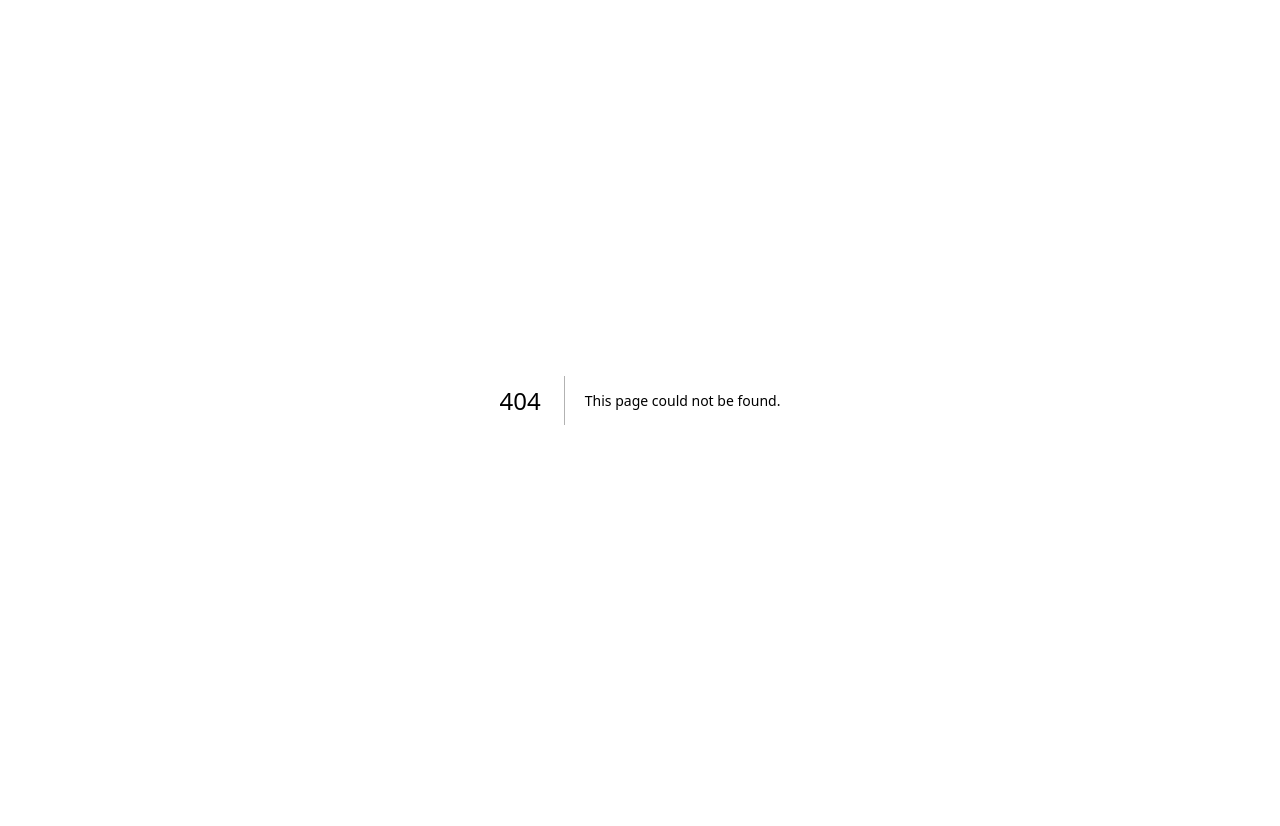
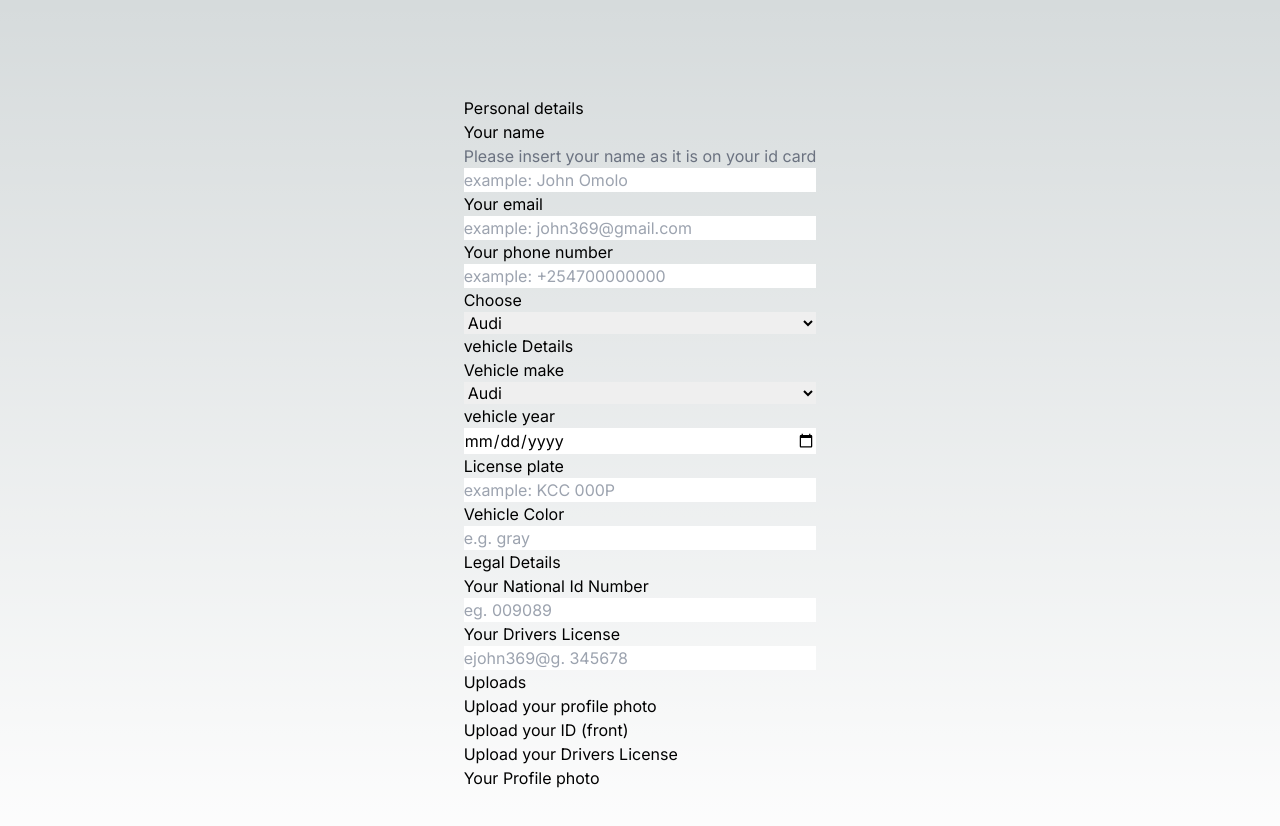
Before and after one commit to muthee-p/unicab, a Next.js app: page /driver in a window 1280 px wide. Before the commit this address had no page. Shown: the top 826 px of the page. Before the commit the page ends 800 px from the top, so only its background shows below. Built offline with nearby package versions, Linux system fonts and the light colour scheme.

Commit message:
the start

```diff
--- /dev/null
+++ b/app/driver/page.tsx
@@ -0,0 +1,50 @@
+const Driver = () => {
+	return(
+		<div className='flex min-h-screen flex-col items-center justify-between p-24'>
+		<form className='flex flex-col'>
+		<label> Personal details</label>
+		<label>Your name</label>
+		<span className='text-gray-500'>Please insert your name as it is on your id card</span>
+			<input type='text' placeholder='example: John Omolo' />
+		<label>Your email</label>
+			<input type='email' placeholder='example: john369@gmail.com' />
+		<label>Your phone number</label>
+			<input type='number' placeholder='example: +254700000000' />
+
+		<label>Choose</label>
+			<select>
+				<option value="Car">Audi</option>
+				<option value="option1">BodaBoda</option>
+			</select>
+		<label>vehicle Details</label>
+		<label>Vehicle make</label>
+			<select>
+  				<option value="option1">Audi</option>
+  				<option value="option1">Suzuki</option>
+  				<option value="option2">Toyota</option>
+ 				<option value="option3">Volkwagen</option>
+			</select>
+		<label>vehicle year</label>
+			<input type='date' />
+		<label>License plate</label>
+			<input type='email' placeholder='example: KCC 000P' />
+		<label>Vehicle Color</label>
+			<input type='text' placeholder='e.g. gray' />
+
+		<label>Legal Details</label>
+		<label>Your National Id Number</label>
+			<input type='number' placeholder='eg. 009089' />
+		<label>Your Drivers License</label>
+			<input type='number' placeholder='ejohn369@g. 345678' />
+
+		<label>Uploads</label>
+		<label>Upload your profile photo</label>
+		<label>Upload your ID (front)</label>
+		<label>Upload your Drivers License</label>
+		<label>Your Profile photo</label>
+		</form>
+		</div>
+		)
+
+}
+export default Driver
--- a/app/layout.tsx
+++ b/app/layout.tsx
@@ -5,7 +5,7 @@ import { Inter } from 'next/font/google'
 const inter = Inter({ subsets: ['latin'] })
 
 export const metadata: Metadata = {
-  title: 'Create Next App',
+  title: 'Unicab',
   description: 'Generated by create next app',
 }
 
--- a/app/page.tsx
+++ b/app/page.tsx
@@ -4,109 +4,7 @@ export default function Home() {
   return (
     <main className="flex min-h-screen flex-col items-center justify-between p-24">
       <div className="z-10 w-full max-w-5xl items-center justify-between font-mono text-sm lg:flex">
-        <p className="fixed left-0 top-0 flex w-full justify-center border-b border-gray-300 bg-gradient-to-b from-zinc-200 pb-6 pt-8 backdrop-blur-2xl dark:border-neutral-800 dark:bg-zinc-800/30 dark:from-inherit lg:static lg:w-auto  lg:rounded-xl lg:border lg:bg-gray-200 lg:p-4 lg:dark:bg-zinc-800/30">
-          Get started by editing&nbsp;
-          <code className="font-mono font-bold">app/page.tsx</code>
-        </p>
-        <div className="fixed bottom-0 left-0 flex h-48 w-full items-end justify-center bg-gradient-to-t from-white via-white dark:from-black dark:via-black lg:static lg:h-auto lg:w-auto lg:bg-none">
-          <a
-            className="pointer-events-none flex place-items-center gap-2 p-8 lg:pointer-events-auto lg:p-0"
-            href="https://vercel.com?utm_source=create-next-app&utm_medium=appdir-template&utm_campaign=create-next-app"
-            target="_blank"
-            rel="noopener noreferrer"
-          >
-            By{' '}
-            <Image
-              src="/vercel.svg"
-              alt="Vercel Logo"
-              className="dark:invert"
-              width={100}
-              height={24}
-              priority
-            />
-          </a>
-        </div>
-      </div>
-
-      <div className="relative flex place-items-center before:absolute before:h-[300px] before:w-[480px] before:-translate-x-1/2 before:rounded-full before:bg-gradient-radial before:from-white before:to-transparent before:blur-2xl before:content-[''] after:absolute after:-z-20 after:h-[180px] after:w-[240px] after:translate-x-1/3 after:bg-gradient-conic after:from-sky-200 after:via-blue-200 after:blur-2xl after:content-[''] before:dark:bg-gradient-to-br before:dark:from-transparent before:dark:to-blue-700 before:dark:opacity-10 after:dark:from-sky-900 after:dark:via-[#0141ff] after:dark:opacity-40 before:lg:h-[360px]">
-        <Image
-          className="relative dark:drop-shadow-[0_0_0.3rem_#ffffff70] dark:invert"
-          src="/next.svg"
-          alt="Next.js Logo"
-          width={180}
-          height={37}
-          priority
-        />
-      </div>
-
-      <div className="mb-32 grid text-center lg:mb-0 lg:grid-cols-4 lg:text-left">
-        <a
-          href="https://nextjs.org/docs?utm_source=create-next-app&utm_medium=appdir-template&utm_campaign=create-next-app"
-          className="group rounded-lg border border-transparent px-5 py-4 transition-colors hover:border-gray-300 hover:bg-gray-100 hover:dark:border-neutral-700 hover:dark:bg-neutral-800/30"
-          target="_blank"
-          rel="noopener noreferrer"
-        >
-          <h2 className={`mb-3 text-2xl font-semibold`}>
-            Docs{' '}
-            <span className="inline-block transition-transform group-hover:translate-x-1 motion-reduce:transform-none">
-              -&gt;
-            </span>
-          </h2>
-          <p className={`m-0 max-w-[30ch] text-sm opacity-50`}>
-            Find in-depth information about Next.js features and API.
-          </p>
-        </a>
-
-        <a
-          href="https://nextjs.org/learn?utm_source=create-next-app&utm_medium=appdir-template-tw&utm_campaign=create-next-app"
-          className="group rounded-lg border border-transparent px-5 py-4 transition-colors hover:border-gray-300 hover:bg-gray-100 hover:dark:border-neutral-700 hover:dark:bg-neutral-800/30"
-          target="_blank"
-          rel="noopener noreferrer"
-        >
-          <h2 className={`mb-3 text-2xl font-semibold`}>
-            Learn{' '}
-            <span className="inline-block transition-transform group-hover:translate-x-1 motion-reduce:transform-none">
-              -&gt;
-            </span>
-          </h2>
-          <p className={`m-0 max-w-[30ch] text-sm opacity-50`}>
-            Learn about Next.js in an interactive course with&nbsp;quizzes!
-          </p>
-        </a>
-
-        <a
-          href="https://vercel.com/templates?framework=next.js&utm_source=create-next-app&utm_medium=appdir-template&utm_campaign=create-next-app"
-          className="group rounded-lg border border-transparent px-5 py-4 transition-colors hover:border-gray-300 hover:bg-gray-100 hover:dark:border-neutral-700 hover:dark:bg-neutral-800/30"
-          target="_blank"
-          rel="noopener noreferrer"
-        >
-          <h2 className={`mb-3 text-2xl font-semibold`}>
-            Templates{' '}
-            <span className="inline-block transition-transform group-hover:translate-x-1 motion-reduce:transform-none">
-              -&gt;
-            </span>
-          </h2>
-          <p className={`m-0 max-w-[30ch] text-sm opacity-50`}>
-            Explore the Next.js 13 playground.
-          </p>
-        </a>
-
-        <a
-          href="https://vercel.com/new?utm_source=create-next-app&utm_medium=appdir-template&utm_campaign=create-next-app"
-          className="group rounded-lg border border-transparent px-5 py-4 transition-colors hover:border-gray-300 hover:bg-gray-100 hover:dark:border-neutral-700 hover:dark:bg-neutral-800/30"
-          target="_blank"
-          rel="noopener noreferrer"
-        >
-          <h2 className={`mb-3 text-2xl font-semibold`}>
-            Deploy{' '}
-            <span className="inline-block transition-transform group-hover:translate-x-1 motion-reduce:transform-none">
-              -&gt;
-            </span>
-          </h2>
-          <p className={`m-0 max-w-[30ch] text-sm opacity-50`}>
-            Instantly deploy your Next.js site to a shareable URL with Vercel.
-          </p>
-        </a>
+        hello world
       </div>
     </main>
   )
--- /dev/null
+++ b/app/sample/page.tsx
@@ -0,0 +1,34 @@
+const drinkOptions = ['Drink', 'Tea', 'Coffee'];
+const teaOptions = ['Tea', 'Green Tea', 'White Tea'];
+
+function MyComponent() {
+  const [selectedDrink, setSelectedDrink] = useState('');
+  const [selectedTea, setSelectedTea] = useState('');
+
+  const handleDrinkChange = (event: React.ChangeEvent<HTMLSelectElement>) => {
+    setSelectedDrink(event.target.value);
+    setSelectedTea('');
+  };
+
+  const handleTeaChange = (event: React.ChangeEvent<HTMLSelectElement>) => {
+    setSelectedTea(event.target.value);
+  };
+
+  return (
+    <div>
+      <select value={selectedDrink} onChange={handleDrinkChange}>
+        {drinkOptions.map((option) => (
+          <option key={option} value={option}>{option}</option>
+        ))}
+      </select>
+
+      {selectedDrink === 'Tea' && (
+        <select value={selectedTea} onChange={handleTeaChange}>
+          {teaOptions.map((option) => (
+            <option key={option} value={option}>{option}</option>
+          ))}
+        </select>
+      )}
+    </div>
+  );
+}
```
